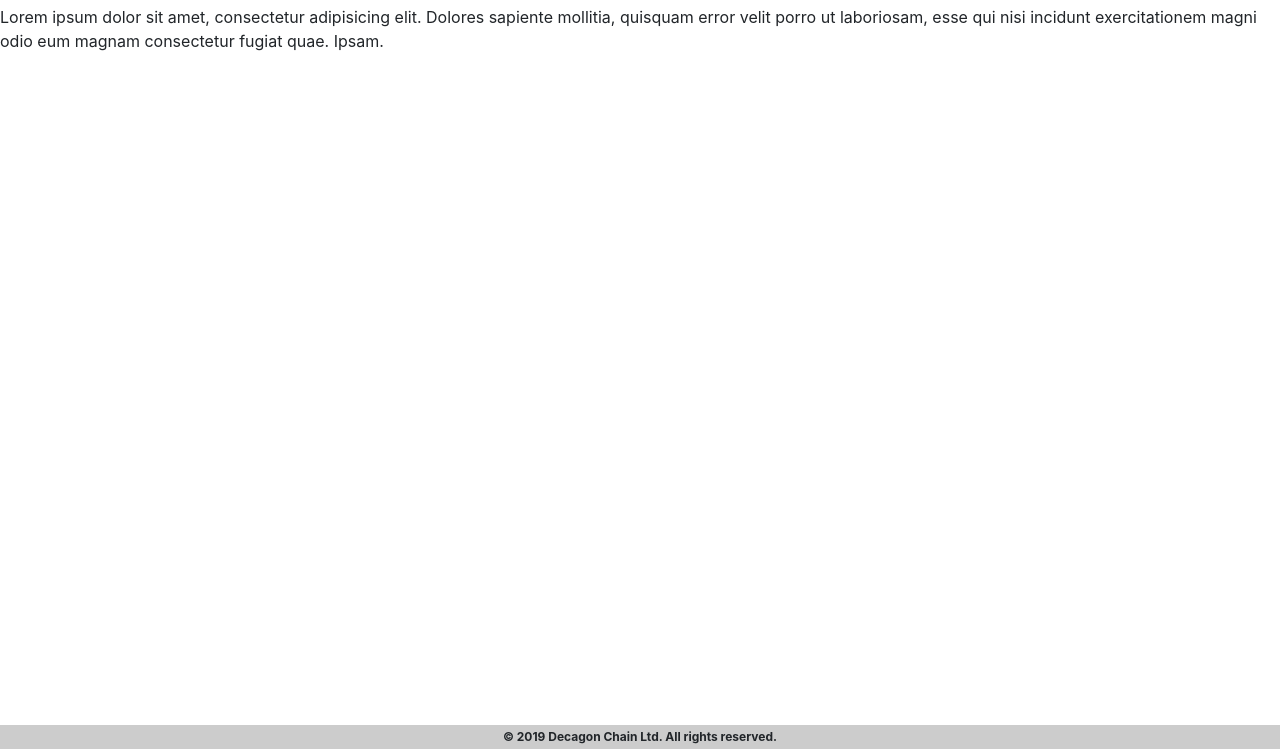
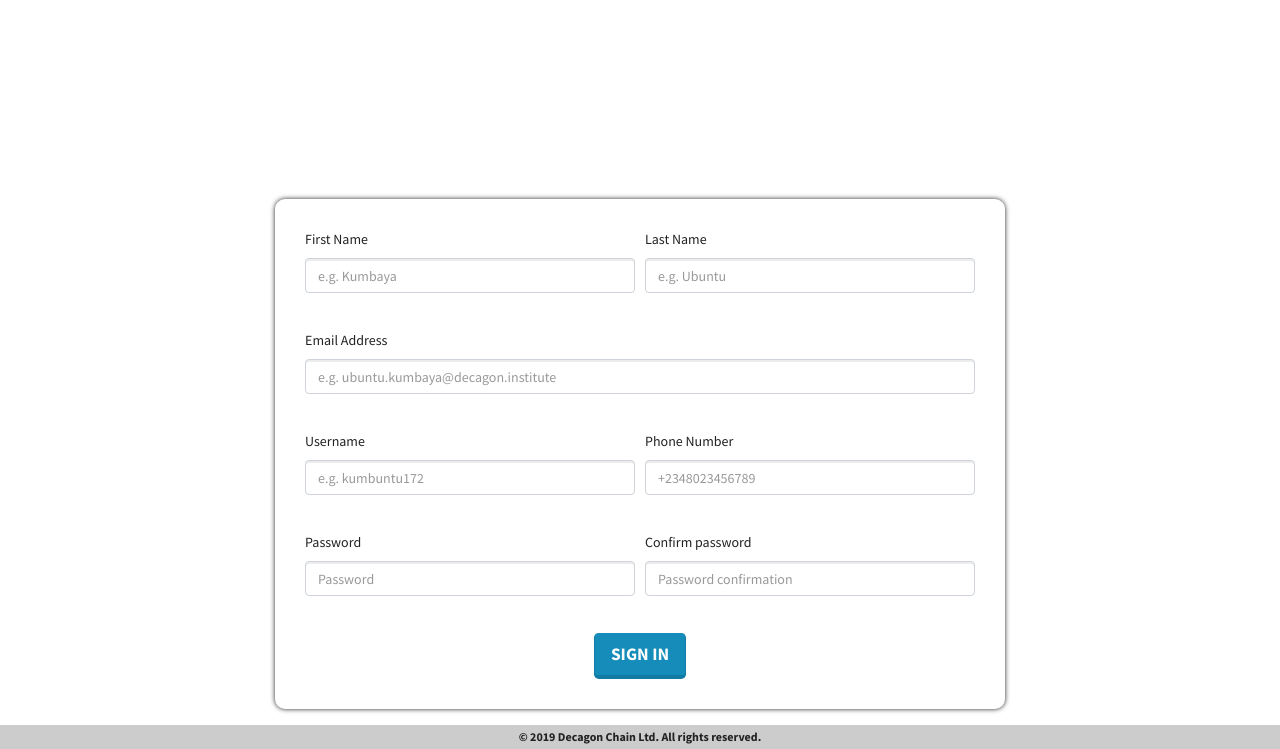
Before and after one commit to kingokeke/decagon-chain, a website: page signup.html in a window 1280 px wide. Shown: the part 51-800 px from the top of the page. Drawn offline with nearby package versions, Linux system fonts and the light colour scheme.

Commit message:
Added markup for the sign up page

```diff
--- a/signup.html
+++ b/signup.html
@@ -4,36 +4,121 @@
     <meta charset="UTF-8" />
     <meta name="viewport" content="width=device-width, initial-scale=1.0" />
     <meta http-equiv="X-UA-Compatible" content="ie=edge" />
-    <title>Decagon Chain</title>
-    <link
+    <title>Login | Decagon Chain</title>
+    <!-- <link
       rel="stylesheet"
       href="https://stackpath.bootstrapcdn.com/bootstrap/4.3.1/css/bootstrap.min.css"
       integrity="sha384-ggOyR0iXCbMQv3Xipma34MD+dH/1fQ784/j6cY/iJTQUOhcWr7x9JvoRxT2MZw1T"
       crossorigin="anonymous"
-    />
-    <link rel="stylesheet" href="css/bootstrap.min.css" />
+    /> -->
+    <!-- <link rel="stylesheet" href="css/bootstrap.min.css" /> -->
+    <!-- <link rel="stylesheet" href="css/sandstone.bootstrap.min.css" /> -->
+    <!-- <link rel="stylesheet" href="css/lux.bootstrap.min.css" /> -->
+    <link rel="stylesheet" href="css/lumen.bootstrap.min.css" />
     <link rel="stylesheet" href="css/style.css" />
-    <script
-      async
-      src="https://stackpath.bootstrapcdn.com/bootstrap/4.3.1/js/bootstrap.min.js"
-      integrity="sha384-JjSmVgyd0p3pXB1rRibZUAYoIIy6OrQ6VrjIEaFf/nJGzIxFDsf4x0xIM+B07jRM"
-      crossorigin="anonymous"
-    ></script>
-    <script async src="js/bootstrap.bundle.min.js"></script>
-    <script defer src="js/main.js"></script>
   </head>
   <body>
     <div id="site-container">
-      <div id="site-content">
+      <div id="site-content" class="container">
         <header id="header">
           <h1>Decagon Chain</h1>
         </header>
         <main id="main">
-          <p>
-            Lorem ipsum dolor sit amet, consectetur adipisicing elit. Dolores sapiente mollitia,
-            quisquam error velit porro ut laboriosam, esse qui nisi incidunt exercitationem magni
-            odio eum magnam consectetur fugiat quae. Ipsam.
-          </p>
+          <div class="row">
+            <div class="col-md-2"></div>
+            <div class="col-md-8 king-grid-container">
+              <div class="spacer"></div>
+              <div id="signup-form-wrapper">
+                <form id="signup-form">
+                  <div class="form-row">
+                    <div class="form-group col-md-6">
+                      <label for="fname">First Name</label>
+                      <input
+                        type="text"
+                        class="form-control"
+                        id="fname"
+                        placeholder="e.g. Kumbaya"
+                        required
+                      />
+                    </div>
+                    <div class="form-group col-md-6">
+                      <label for="lname">Last Name</label>
+                      <input
+                        type="text"
+                        class="form-control"
+                        id="lname"
+                        placeholder="e.g. Ubuntu"
+                        required
+                      />
+                    </div>
+                  </div>
+                  <br />
+                  <div class="form-group">
+                    <label for="email">Email Address</label>
+                    <input
+                      type="email"
+                      class="form-control"
+                      id="email"
+                      placeholder="e.g. ubuntu.kumbaya@decagon.institute"
+                      required
+                    />
+                  </div>
+                  <br />
+                  <div class="form-row">
+                    <div class="form-group col-md-6">
+                      <label for="uname">Username</label>
+                      <input
+                        type="text"
+                        class="form-control"
+                        id="uname"
+                        placeholder="e.g. kumbuntu172"
+                        required
+                      />
+                    </div>
+                    <div class="form-group col-md-6">
+                      <label for="phone">Phone Number</label>
+                      <input
+                        type="text"
+                        class="form-control"
+                        id="phone"
+                        placeholder="+2348023456789"
+                        required
+                      />
+                    </div>
+                  </div>
+                  <br />
+                  <div class="form-row">
+                    <div class="form-group col-md-6">
+                      <label for="uname">Password</label>
+                      <input
+                        type="password"
+                        class="form-control"
+                        id="pwd"
+                        placeholder="Password"
+                        required
+                      />
+                    </div>
+                    <div class="form-group col-md-6">
+                      <label for="repeatpwd">Confirm password</label>
+                      <input
+                        type="password"
+                        class="form-control"
+                        id="re-pwd"
+                        placeholder="Password confirmation"
+                        required
+                      />
+                    </div>
+                  </div>
+                  <br />
+                  <div class="col text-center">
+                    <button id="add" type="submit" class="btn btn-lg btn-primary">Sign in</button>
+                  </div>
+                </form>
+              </div>
+              <div class="spacer"></div>
+            </div>
+            <div class="col-md-2"></div>
+          </div>
         </main>
         <footer id="footer">
           <p id="footer-links"></p>
@@ -43,5 +128,15 @@
         </footer>
       </div>
     </div>
+    <script
+      src="https://stackpath.bootstrapcdn.com/bootstrap/4.3.1/js/bootstrap.min.js"
+      integrity="sha384-JjSmVgyd0p3pXB1rRibZUAYoIIy6OrQ6VrjIEaFf/nJGzIxFDsf4x0xIM+B07jRM"
+      crossorigin="anonymous"
+    ></script>
+    <script src="js/bootstrap.bundle.min.js"></script>
+    <script src="js/jquery-3.3.1.min.js"></script>
+    <script async src="https://unpkg.com/sweetalert/dist/sweetalert.min.js"></script>
+    <script async src="https://unpkg.com/sweetalert/dist/sweetalert.min.js"></script>
+    <script src="main.js"></script>
   </body>
 </html>
```
